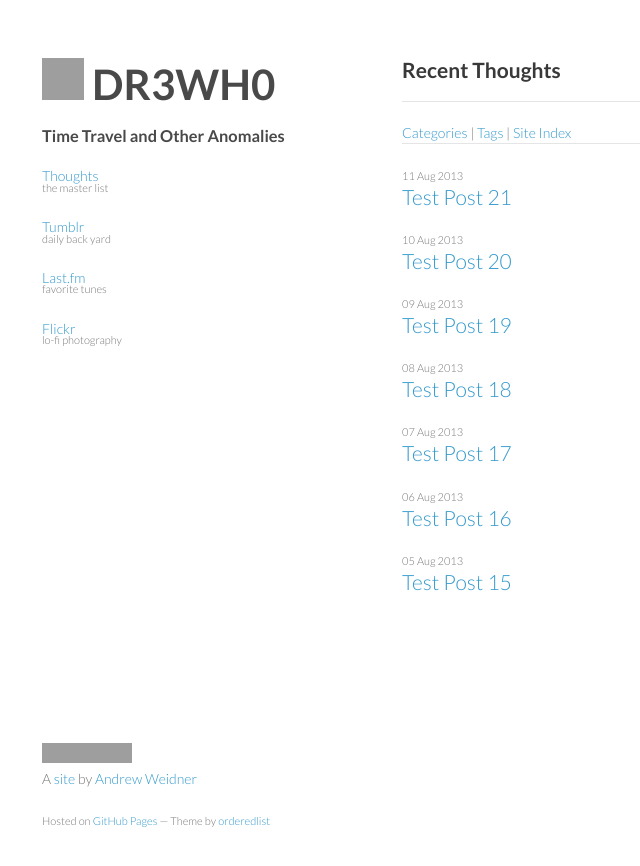
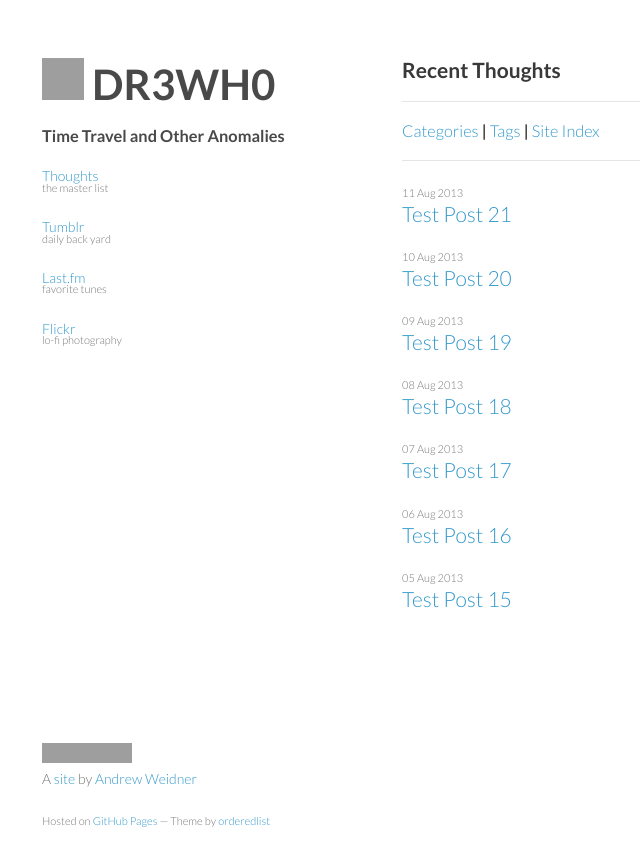
Before and after one commit to drewhop/drewhop.github.io, a Jekyll site: the page built from index.html, in a window 1280 px wide. Shown: the top 866 px of the page, without its empty margins (168-808 px from the left). Built offline with Jekyll 4.4.1, drawn with Linux system fonts in a browser that asks for light colours; comment, search, counter and statistics services are not loaded; grey boxes are pictures that could not be loaded.

Commit message:
Update index.html

```diff
--- a/index.html
+++ b/index.html
@@ -7,7 +7,7 @@
 <h2>Recent Thoughts</h2>
 <hr/>
 
-<span text-align="center"><a href="/categories.html">Categories</a> | <a href="/tags.html">Tags</a> | <a href="/pages.html">Site Index</a></span>
+<h3><a href="/categories.html">Categories</a> | <a href="/tags.html">Tags</a> | <a href="/pages.html">Site Index</a></h3>
 <hr/>
 
 {% for post in site.posts limit:7 %}
```
